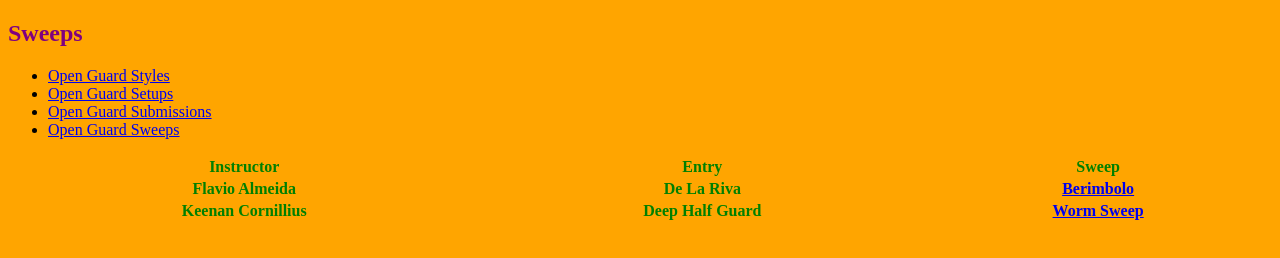
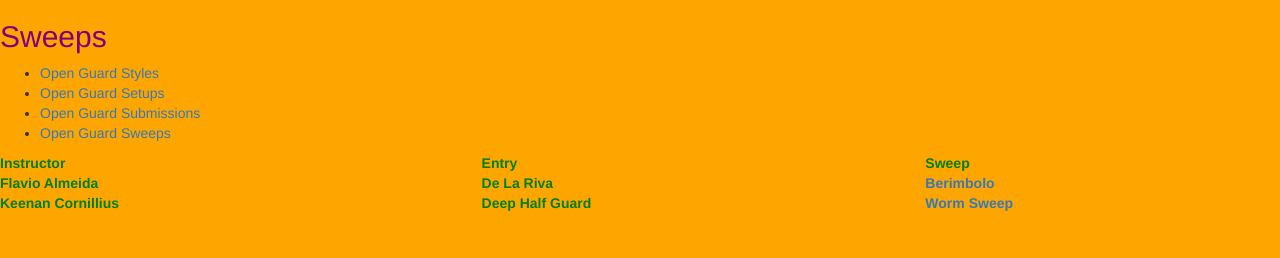
Before and after one commit to FirstGlanceBaby/Project0, a plain HTML site: page sweeps.html in a window 1280 px wide. Drawn offline with nearby package versions, Linux system fonts and the light colour scheme.

Commit message:
add bootstrap css link to index.html

```diff
--- a/style.css
+++ b/style.css
@@ -29,3 +29,14 @@ h2 {
 table .category-table tr:nth-child(1) {
 font-weight: bold;
 }*/
+
+@media (min-width: 500px) {
+    body {
+        background-color: orange;
+        }
+    }
+    @media (max-width: 499px) {
+    body {
+    	background-color: beige;
+     }
+}
--- a/sweeps.html
+++ b/sweeps.html
@@ -3,6 +3,9 @@
     <head>
         <title>Open Guard Sweeps</title>
     </head>
+    <!-- Latest compiled and minified CSS -->
+    <link rel="stylesheet" href="https://maxcdn.bootstrapcdn.com/bootstrap/3.3.7/css/bootstrap.min.css" integrity="sha384-BVYiiSIFeK1dGmJRAkycuHAHRg32OmUcww7on3RYdg4Va+PmSTsz/K68vbdEjh4u" crossorigin="anonymous">
+    <!-- Latest compiled and minified CSS -->
     <link href="style.css" rel="stylesheet" type="text/css"/>
     <style>
       @media (min-width: 500px) {
```
